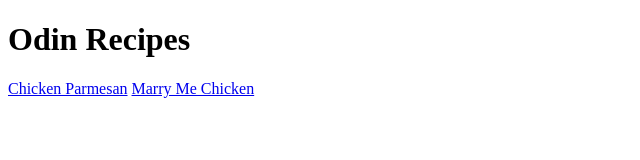
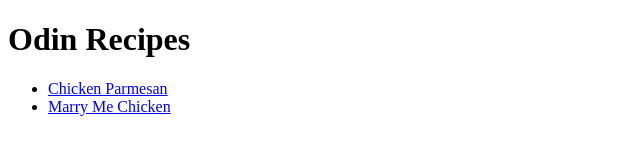
Before and after one commit to tylenburch/odin-recipes, a plain HTML site: page index.html in a window 1280 px wide. Shown: the whole page, without its empty margins (0-640 px from the left). Drawn offline with Linux system fonts and the light colour scheme.

Commit message:
completed recipes for chicken parmesan and marry me chicken
completed recipes for chicken parmesan and marry me chicken as well as
updates to the index.html file to include links to the new recipes.

made the links an unordered list for better readability and added some styling to the links to make them more visually appealing.

```diff
--- a/index.html
+++ b/index.html
@@ -7,9 +7,10 @@
 </head>
 <body>
     <h1>Odin Recipes</h1>
-    <a href = "chicken-parmesan.html">Chicken Parmesan</a>
-    <a href = "marry-me-chicken.html">Marry Me Chicken</a>
-
+    <ul>
+        <li><a href = "chicken-parmesan.html">Chicken Parmesan</a></li>
+        <li><a href = "marry-me-chicken.html">Marry Me Chicken</a></li>
+    </ul>
 
 </body>
 </html>
```
Also changed, not shown: chicken-parmesan.html (+1 -1 lines), marry-me-chicken.html (+2 -1 lines).
